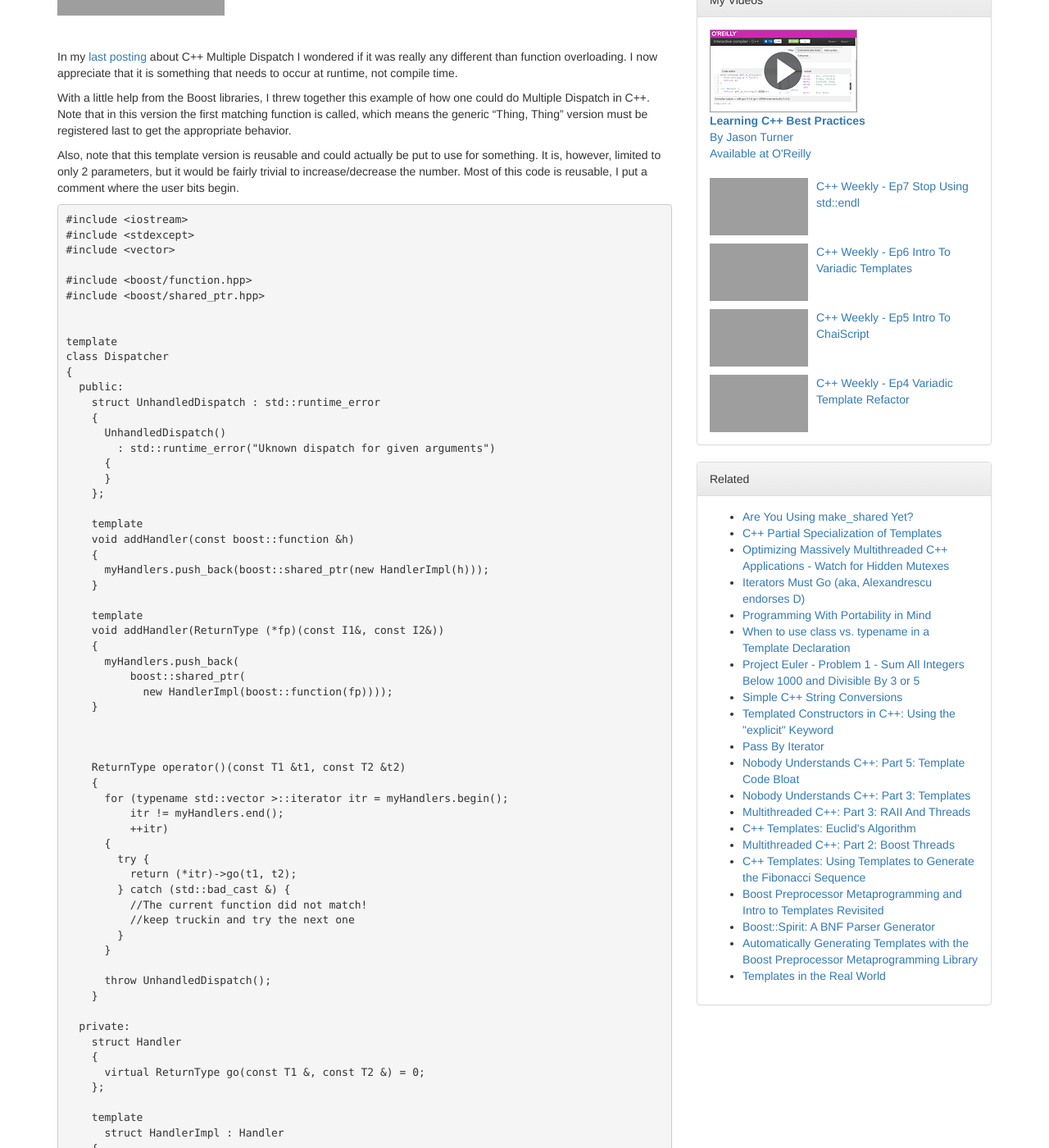
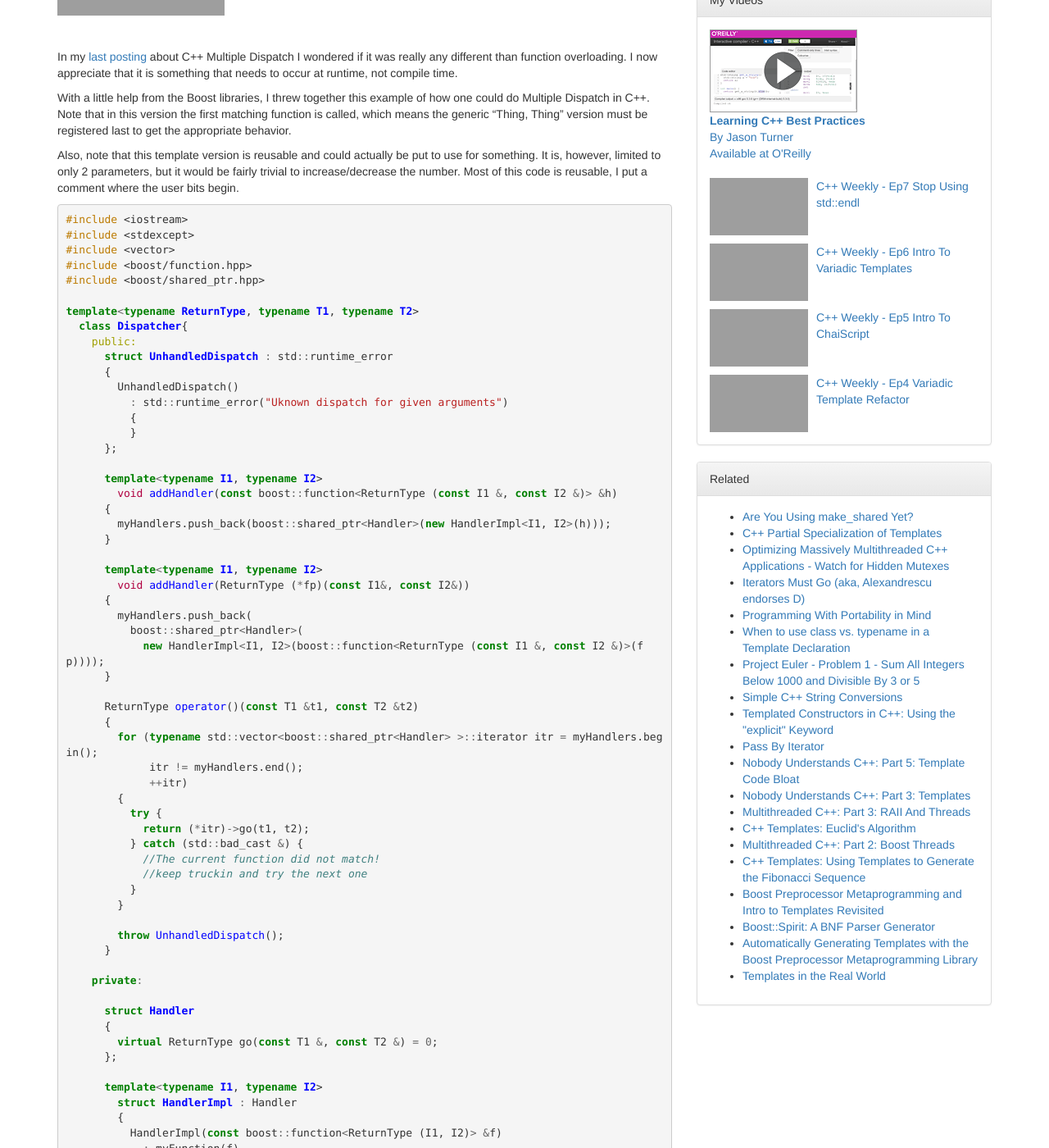
Before and after one commit to lefticus/emptycrate, a Jekyll site: the page built from _posts/2008-04-10-c_mutiple_dispatch.md, in a window 1280 px wide and 1400 px high, scrolled down 566 px, cut to the strip 0-1400 px from the top of the window. Shown: the whole strip at 82% size. Built offline with Jekyll 4.4.1, drawn with Linux system fonts in a browser that asks for light colours; comment, search, counter and statistics services are not loaded; some of the changed text lies outside the part shown; grey boxes are pictures that could not be loaded.

Commit message:
Fix code in C++ Multiple Dispatch! article

````diff
--- a/_posts/2008-04-10-c_mutiple_dispatch.md
+++ b/_posts/2008-04-10-c_mutiple_dispatch.md
@@ -21,121 +21,116 @@ With a little help from the Boost libraries, I threw together this example of ho
 
 Also, note that this template version is reusable and could actually be put to use for something. It is, however, limited to only 2 parameters, but it would be fairly trivial to increase/decrease the number. Most of this code is reusable, I put a comment where the user bits begin.
 
-    #include <iostream>
-    #include <stdexcept>
-    #include <vector>
-
-    #include <boost/function.hpp>
-    #include <boost/shared_ptr.hpp>
-
-
-    template
-    class Dispatcher
-    {
-      public:
-        struct UnhandledDispatch : std::runtime_error
-        {
-          UnhandledDispatch()
-            : std::runtime_error("Uknown dispatch for given arguments")
-          {
-          }
-        };
-
-        template
-        void addHandler(const boost::function &h)
-        {
-          myHandlers.push_back(boost::shared_ptr(new HandlerImpl(h)));
-        }
-
-        template
-        void addHandler(ReturnType (*fp)(const I1&, const I2&))
-        {
-          myHandlers.push_back(
-              boost::shared_ptr(
-                new HandlerImpl(boost::function(fp))));
-        }
 
 
 
-        ReturnType operator()(const T1 &t1, const T2 &t2)
+
+```cpp
+#include <iostream>
+#include <stdexcept>
+#include <vector>
+#include <boost/function.hpp>
+#include <boost/shared_ptr.hpp>
+
+template<typename ReturnType, typename T1, typename T2>
+  class Dispatcher{
+    public:
+      struct UnhandledDispatch : std::runtime_error
+      {
+        UnhandledDispatch()
+          : std::runtime_error("Uknown dispatch for given arguments")
+          {
+          }
+      };
+
+      template<typename I1, typename I2>
+        void addHandler(const boost::function<ReturnType (const I1 &, const I2 &)> &h)
+      {
+        myHandlers.push_back(boost::shared_ptr<Handler>(new HandlerImpl<I1, I2>(h)));
+      }
+
+      template<typename I1, typename I2>
+        void addHandler(ReturnType (*fp)(const I1&, const I2&))
+      {
+        myHandlers.push_back(
+          boost::shared_ptr<Handler>(
+            new HandlerImpl<I1, I2>(boost::function<ReturnType (const I1 &, const I2 &)>(fp))));
+      }
+
+      ReturnType operator()(const T1 &t1, const T2 &t2)
+      {
+        for (typename std::vector<boost::shared_ptr<Handler> >::iterator itr = myHandlers.begin();
+             itr != myHandlers.end();
+             ++itr)
         {
-          for (typename std::vector >::iterator itr = myHandlers.begin();
-              itr != myHandlers.end();
-              ++itr)
-          {
-            try {
-              return (*itr)->go(t1, t2);
-            } catch (std::bad_cast &) {
-              //The current function did not match!
-              //keep truckin and try the next one
-            }
+          try {
+            return (*itr)->go(t1, t2);
+          } catch (std::bad_cast &) {
+            //The current function did not match!
+            //keep truckin and try the next one
           }
-
-          throw UnhandledDispatch();
         }
 
-      private:
-        struct Handler
+        throw UnhandledDispatch();
+      }
+
+    private:
+
+      struct Handler
+      {
+        virtual ReturnType go(const T1 &, const T2 &) = 0;
+      };
+
+      template<typename I1, typename I2>
+        struct HandlerImpl : Handler
         {
-          virtual ReturnType go(const T1 &, const T2 &) = 0;
-        };
-
-        template
-          struct HandlerImpl : Handler
-        {
-          HandlerImpl(const boost::function &f)
+          HandlerImpl(const boost::function<ReturnType (I1, I2)> &f)
             : myFunction(f)
-          {
-          }
+            {
+            }
 
           virtual ReturnType go(const T1 &t1, const T2 &t2)
           {
             // this only succeeds if the dynamic_cast succeeds. Otherwise bad_cast is thrown
             // and caught by Dispatcher::operator()
-            return myFunction(dynamic_cast(t1), dynamic_cast(t2));
+            return myFunction(dynamic_cast<const I1 &>(t1), dynamic_cast<const I2 &>(t2));
           }
 
           private:
-            boost::function myFunction;
+          boost::function<ReturnType (I1, I2)> myFunction;
         };
 
-        std::vector > myHandlers;
-    };
+      std::vector<boost::shared_ptr<Handler> > myHandlers;
+  };
 
-    // Everything above this line is implementation details, everything below is what the user
-    // of the dispatcher needs to know.
+// Everything above this line is implementation details, everything below is what the user
+// of the dispatcher needs to know.
 
-    struct Thing {
-      virtual ~Thing()
-      {
-      }
-    };
+struct Thing {
+  virtual ~Thing()  {  }
+};
 
-    struct Rock : Thing {};
-    struct Paper : Thing {};
-    struct Scissors : Thing {};
+struct Rock : Thing {};
+struct Paper : Thing {};
+struct Scissors : Thing {};
+bool defeats(const Thing &, const Thing &) { return false; }
+bool defeats(const Paper &, const Rock &) { return true; }
+bool defeats(const Rock &, const Scissors &) { return true; }
+bool defeats(const Scissors &, const Paper &) { return true; }
 
+int main(int, char **){
+  Dispatcher<bool, Thing, Thing> myDispatcher;
+  // the dispatcher returns a bool and takes two "Thing" classes
+  myDispatcher.addHandler<Paper, Rock>(&defeats); //Add paper, rock version
+  myDispatcher.addHandler<Rock, Scissors>(&defeats); // add rock, scissors version
+  myDispatcher.addHandler<Scissors, Paper>(&defeats); // add scissors, paper version
+  myDispatcher.addHandler<Thing, Thing>(&defeats); // add generic version
+  Paper paper;
+  Rock rock;
+  Thing &thing1(paper);
+  Thing &thing2(rock);
 
-    bool defeats(const Thing &, const Thing &) { return false; }
-    bool defeats(const Paper &, const Rock &) { return true; }
-    bool defeats(const Rock &, const Scissors &) { return true; }
-    bool defeats(const Scissors &, const Paper &) { return true; }
-
-    int main(int, char **)
-    {
-      Dispatcher myDispatcher; // the dispatcher returns a bool and takes two "Thing" classes
-      myDispatcher.addHandler(&defeats); //Add paper, rock version
-      myDispatcher.addHandler(&defeats); // add rock, scissors version
-      myDispatcher.addHandler(&defeats); // add scissors, paper version
-      myDispatcher.addHandler(&defeats); // add generic version
-
-      Paper paper;
-      Rock rock;
-
-      Thing &thing1(paper);
-      Thing &thing2(rock);
-
-      std::cout << std::boolalpha;
-      std::cout << myDispatcher(thing1, thing2) << std::endl; // decide (at runtime) which version to call
-      std::cout << myDispatcher(rock, paper) << std::endl;
-    }
+  std::cout << std::boolalpha;  std::cout << myDispatcher(thing1, thing2) << std::endl; // decide (at runtime) which version to call
+  std::cout << myDispatcher(rock, paper) << std::endl;
+};
+```
````
